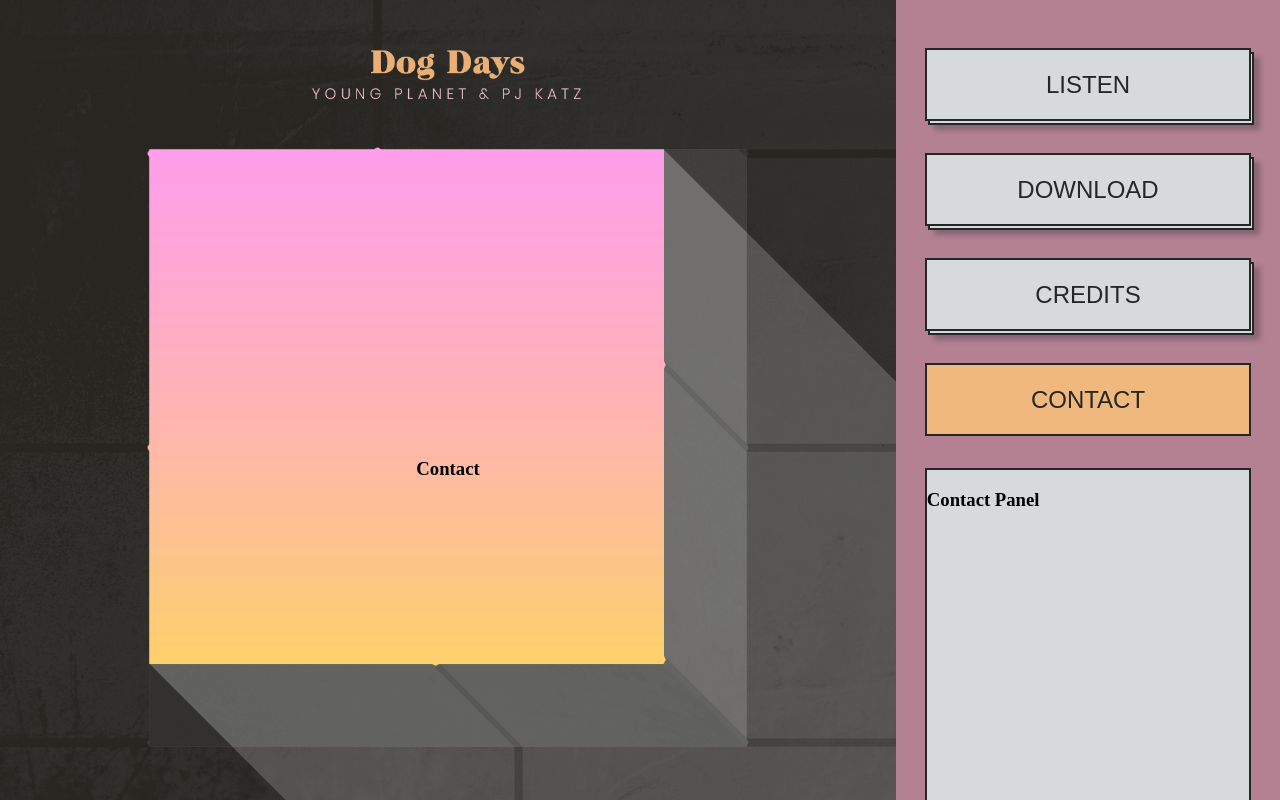
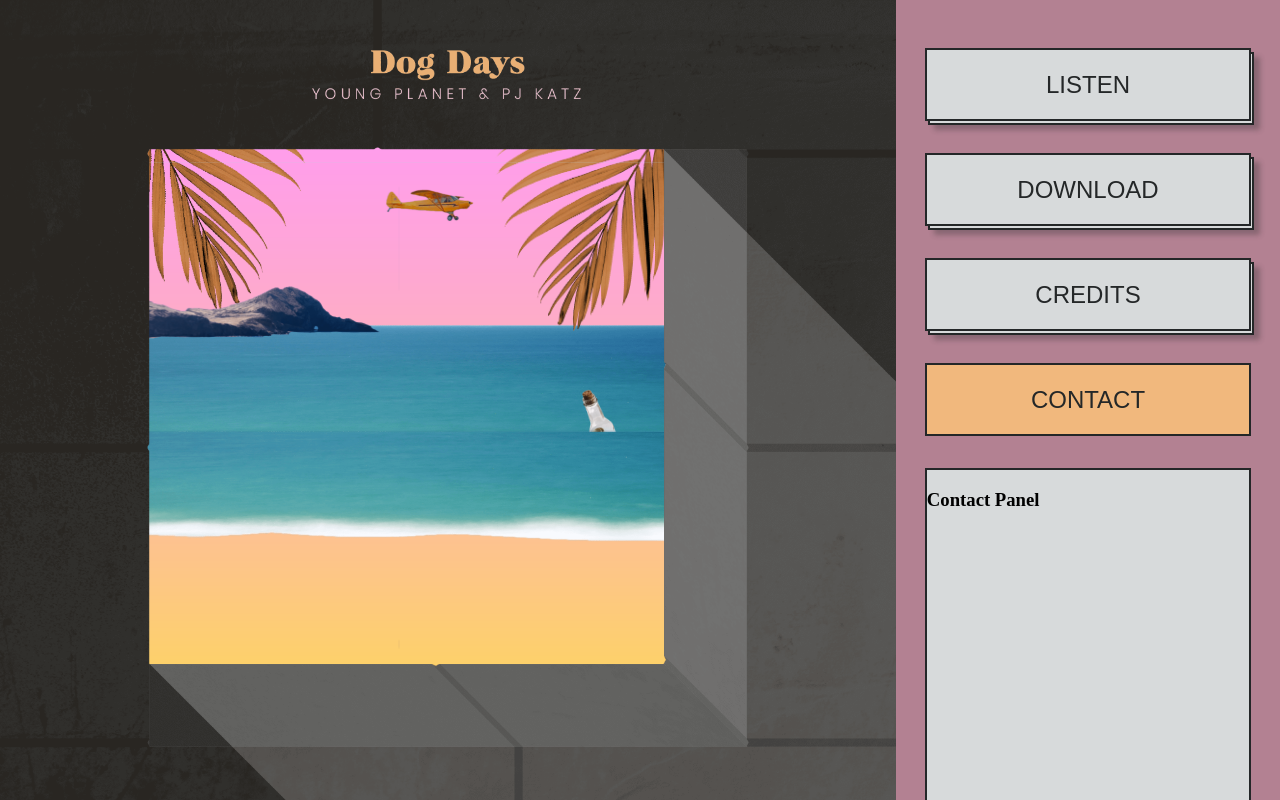
Before and after one commit to brentahrens1/young-planet-dog-days-nextjs, a Next.js app: page / in a window 1280 px wide. Both pictures are taken after a click on the button "CONTACT". Shown: the top 800 px of the page. Built offline with nearby package versions, Linux system fonts and the light colour scheme.

Commit message:
set up contact frame

```diff
--- a/components/Frame/Contact/Contact.tsx
+++ b/components/Frame/Contact/Contact.tsx
@@ -1,7 +1,30 @@
 const Contact: React.FC = () => {
     return (
-        <div>
-            <h1>Contact</h1>
+        <div className="contact">
+            <div className="contact__left-tree">
+                <img src="/images/main/left-tree.png" alt="Young Planet | left tree" />
+            </div>
+            <div className="contact__right-tree">
+                <img src="/images/main/right-tree.png" alt="Young Planet | right tree" />
+            </div>
+            <div className="contact__water-top">
+                <img src="/images/main/land-and-water/water-thinner.png" alt="Young Planet | water top" />
+            </div>
+            <div className="contact__water-bottom">
+                <img src="/images/main/land-and-water/water.png" alt="Young Planet | water bottom" />
+            </div>
+            <div className="contact__mountains">
+                <img src="/images/main/land-and-water/mountains.png" alt="Young Planet | water bottom" />
+            </div>
+            <div className="contact__crab">
+                <img src="/images/frame/contact/crab.png" alt="Young Planet | crab" />
+            </div>
+            <div className="contact__bottle">
+                <img src="/images/frame/contact/bottle.png" alt="Young Planet | bottle" />
+            </div>
+            <div className="contact__plane">
+                <img src="/images/frame/contact/plane-right.png" alt="Young Planet | plane" />
+            </div>
         </div>
     )
 }
--- a/styles/frame/_frame.scss
+++ b/styles/frame/_frame.scss
@@ -3,3 +3,4 @@
 @import './listen/dog';
 @import './download/download';
 @import './credits/credits';
+@import './contact/contact';
--- /dev/null
+++ b/styles/frame/contact/_contact.scss
@@ -0,0 +1,82 @@
+.contact {
+    &__left-tree {
+        @include left-tree;
+    }
+
+    &__right-tree {
+        @include right-tree;
+    }
+
+    &__water-top {
+        position: absolute;
+        top: 18%;
+        width: 100%;
+        z-index: -1;
+
+        img {
+            width: 100%;
+        }
+    }
+
+    &__water-bottom {
+        position: absolute;
+        top: 4%;
+        width: 100%;
+        z-index: -2;
+
+        img {
+            width: 100%;
+        }
+    }
+
+    &__mountains {
+        position: absolute;
+        width: 80%;
+        top: 10.8%;
+        left: 3%;
+        z-index: -1;
+
+        img {
+            width: 100%;
+        }
+    }
+
+    &__crab {
+        position: absolute;
+        width: 10%;
+        bottom: 30%;
+        left: 40%;
+        z-index: -1;
+        animation: crab-up 14s linear infinite;
+
+        img {
+            width: 100%;
+        }
+    }
+
+    &__bottle {
+        position: absolute;
+        width: 5%;
+        bottom: 48%;
+        right: 30%;
+        z-index: -2;
+        animation: bottle-float 14s linear infinite;
+
+        img {
+            width: 100%;
+        }
+    }
+
+    &__plane {
+        position: absolute;
+        width: 10%;
+        top: 21%;
+        left: 30%;
+        z-index: -1;
+        animation: fly-right 25s linear infinite;
+
+        img {
+            width: 100%;
+        }
+    }
+}
--- a/styles/frame/credits/_credits.scss
+++ b/styles/frame/credits/_credits.scss
@@ -11,7 +11,7 @@
         position: absolute;
         top: 50%;
         left: 16.7%;
-        width: 15rem;
+        width: 27%;
         border: 2px solid $dogDaysBlack;
         animation: slide-right 2s ease;
         z-index: -1;
--- a/styles/utilities/_animations.scss
+++ b/styles/utilities/_animations.scss
@@ -22,6 +22,15 @@
     }
     to {
         transform: translateX(-5000px);
+    }
+}
+
+@keyframes fly-right {
+    from  {
+        transform: translateX(-500px);
+    }
+    to {
+        transform: translateX(5000px);
     }
 }
 
@@ -129,3 +138,69 @@
     100% { transform: translateY(0)
     }
 }
+
+@keyframes bottle-float {
+    0% {
+        transform: translateX(100px) translateY(20px);
+    }
+    20% {
+        transform: translateX(0px) translateY(10px);
+    }
+    30%{
+        transform: translateX(-100px) translateY(20px);
+    }
+    40%{
+        transform: translateX(-200px) translateY(0px);
+    }
+    50%{
+        transform: translateX(-300px) translateY(20px);
+    }
+    60% {
+        transform: translateX(-400px) translateY(10px);
+    }
+    70% {
+        transform: translateX(-500px) translateY(0px);
+    }
+    80%{
+        transform: translateX(-600px) translateY(20px);
+    }
+    90% {
+        transform: translateX(-700px) translateY(10px);
+    }
+    100% {
+        transform: translateX(-800px) translateY(0px);
+    }
+}
+
+@keyframes crab-up {
+    0% {
+        transform: translateX(0px) translateY(200px);
+    }
+    20% {
+        transform: translateX(0px) translateY(200px);
+    }
+    30%{
+        transform: translateX(0px) translateY(150px);
+    }
+    40%{
+        transform: translateX(200px) translateY(0px);
+    }
+    50%{
+        transform: translateX(150px) translateY(20px);
+    }
+    60% {
+        transform: translateX(100px) translateY(10px);
+    }
+    70% {
+        transform: translateX(25px) translateY(0px);
+    }
+    80%{
+        transform: translateX(0px) translateY(20px);
+    }
+    90% {
+        transform: translateX(-100px) translateY(10px);
+    }
+    100% {
+        transform: translateX(-300px) translateY(0px);
+    }
+}
```
